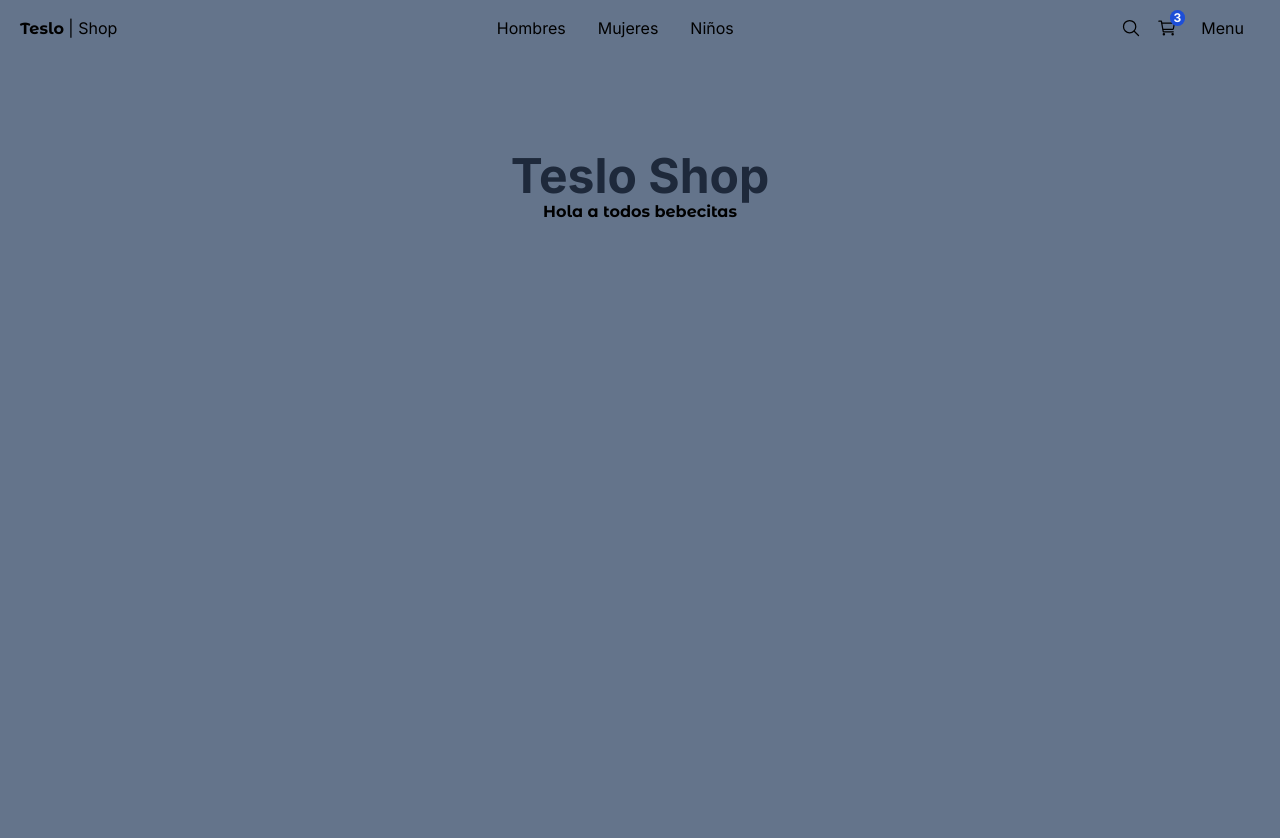
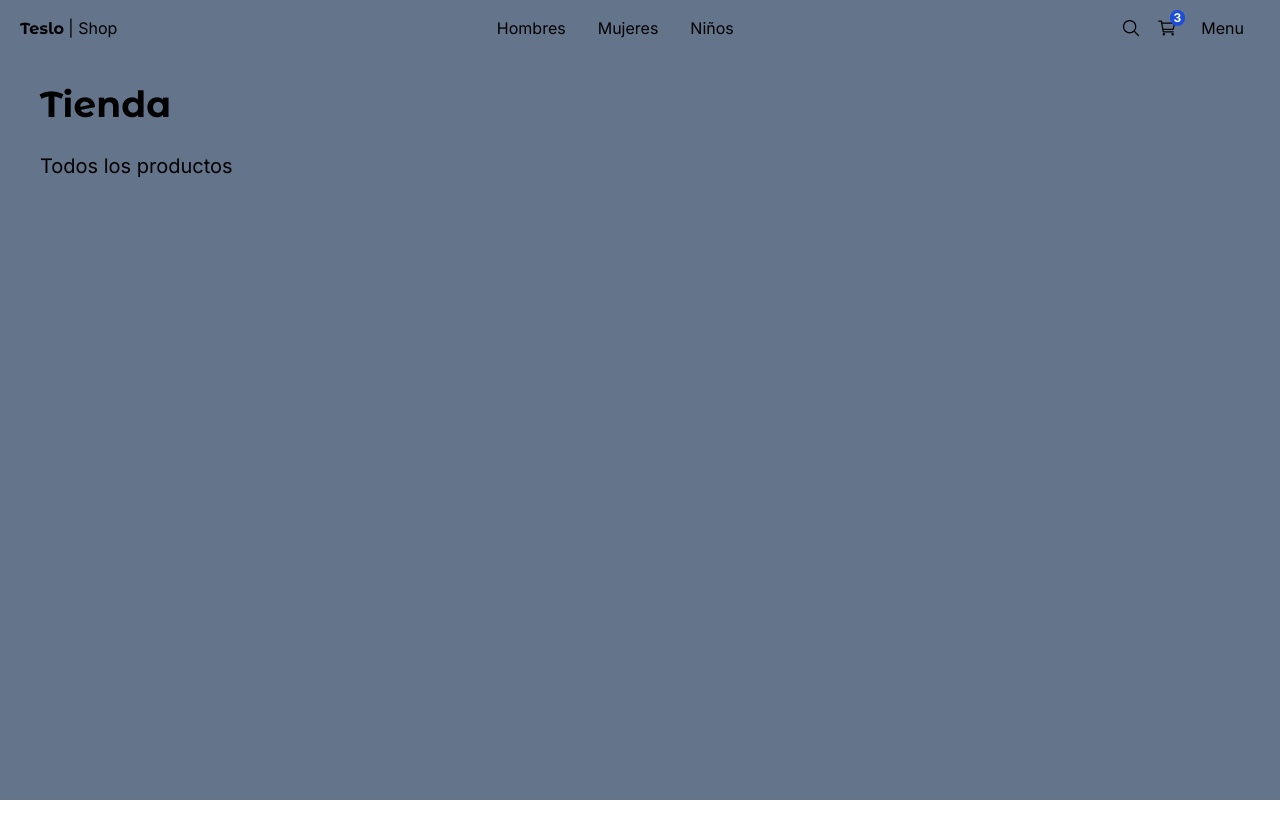
Before and after one commit to dpacoria21/teslo-shop, a Next.js app: page / in a window 1280 px wide. Shown: the top 838 px of the page. After the commit the page ends 800 px from the top, so only its background shows below. Built offline with nearby package versions, Linux system fonts and the light colour scheme.

Commit message:
Se creo el componente de Title para mostrar el titulo

```diff
--- a/src/app/(shop)/layout.tsx
+++ b/src/app/(shop)/layout.tsx
@@ -4,7 +4,9 @@
     return(
         <main className="min-h-screen bg-slate-500">
             <TopMenu />
-            {children}
+            <div className='px-0 sm:px-10'>
+                {children}
+            </div>
         </main>
     );
 }
--- a/src/app/(shop)/page.tsx
+++ b/src/app/(shop)/page.tsx
@@ -1,11 +1,13 @@
+import { Title } from '@/components';
 import { titleFont } from '@/config/fonts';
 import Image from 'next/image';
 
 export default function Home() {
     return (
-        <div className="flex min-h-screen flex-col items-center p-24">
-            <p className="text-slate-800 font-bold text-5xl">Teslo Shop</p>
-            <h1 className={`${titleFont.className} font-bold`}>Hola a todos bebecitas</h1>
-        </div>
+        <Title
+            title='Tienda'
+            subtitle='Todos los productos'
+            className='mb-2'
+        />
     );
 }
--- a/src/components/index.ts
+++ b/src/components/index.ts
@@ -1,2 +1,3 @@
 export * from './ui/top-menu/TopMenu';
 export * from './ui/not-found/PageNotFound';
+export * from './ui/title/Title';
--- /dev/null
+++ b/src/components/ui/title/Title.tsx
@@ -0,0 +1,23 @@
+import { titleFont } from '@/config/fonts';
+
+interface Props {
+    title: string,
+    subtitle?: string,
+    className?: string,
+}
+
+export const Title = ({title, subtitle = '', className = ''}: Props) => {
+    return (
+        <div className={`mt-3 ${className}`}>
+            <h1 className={`${titleFont.className} antialiased text-4xl font-semibold my-7`}>
+                {title}
+            </h1>
+
+            {
+                subtitle && (
+                    <h3 className="text-xl mb-5">{subtitle}</h3>
+                )
+            }
+        </div>
+    );
+};
```
